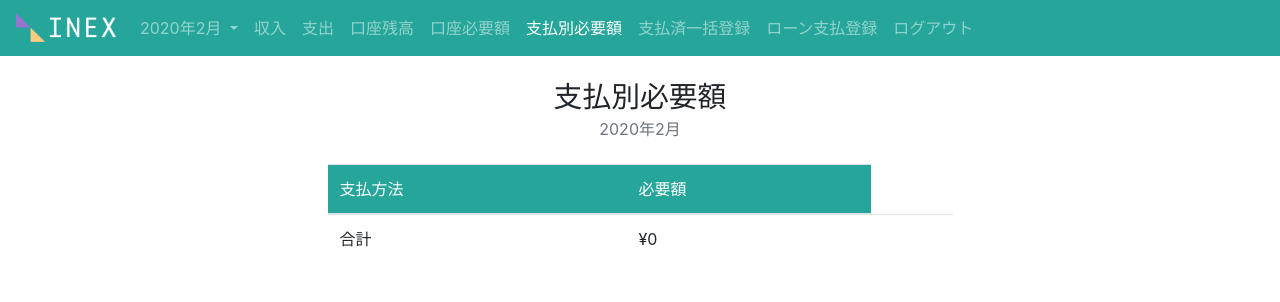
After one commit to anndddooh/income_and_expense, a Django app: page /income_and_expense/2020/2/method_require in a window 1280 px wide. The commit adds this page. Shown: the top 302 px of the page. Run offline with Django 3.2, Linux system fonts and the light colour scheme; the visitor is signed in with stand-in values (Sample User, id 1); data that the repository does not hold is empty; some libraries are stand-ins or nearby versions.

Commit message:
支払別必要額表示ページを追加

```diff
--- a/income_and_expense/templates/income_and_expense/base.html
+++ b/income_and_expense/templates/income_and_expense/base.html
@@ -64,7 +64,7 @@
 					<a class="nav-link" href="{% url 'income_and_expense:account_require' this_year this_mon %}">口座必要額</a>
 				</li>
 				<li class="nav-item" id="nav-item-method-require">
-					<a class="nav-link" href="#">支払別必要額</a>
+					<a class="nav-link" href="{% url 'income_and_expense:method_require' this_year this_mon %}">支払別必要額</a>
 				</li>
 				<li class="nav-item" id="nav-item-done-regist">
 					<a class="nav-link" href="#">支払済一括登録</a>
--- /dev/null
+++ b/income_and_expense/templates/income_and_expense/method_require.html
@@ -0,0 +1,50 @@
+{% extends 'income_and_expense/base.html' %}
+
+{% load static %}
+
+{% block main %}
+	<div class="row pt-4">
+		<div class="col text-center">
+			<h1 class="align-middle d-inline">支払別必要額</h1>
+		</div>
+	</div>
+	<div class="row"></div>
+		<div class="col text-center">
+			<span class="align-middle text-muted">{{ this_year }}年{{ this_mon }}月</span>
+		</div>
+	</div>
+	<div class="row pt-4 pb-4 justify-content-center">
+		<div class="col-md-6">
+			<div class="table-responsive">
+				<table class="table table-hover my-table">
+					<thead>
+						<tr>
+							<th class="text-nowrap">支払方法</th>
+							<th class="text-nowrap">必要額</th>
+						</tr>
+					</thead>
+					<tbody>
+						{% for method_require in method_requires %}
+							{% if method_require.is_insufficient == True %}
+								<tr class="table-danger">
+							{% else %}
+								<tr>
+							{% endif %}
+									<td class="align-middle">{{ method_require.method }}</td>
+									<td class="align-middle">{{ method_require.require }}</td>
+								</tr>
+						{% endfor %}
+						<tr>
+							<td class="align-middle">合計</td>
+							<td class="align-middle">{{ require_sum }}</td>
+							<td></td>
+						</tr>
+					</tbody>
+				</table>
+			</div>
+		</div>
+	</div>
+
+	<script src="{% static 'income_and_expense/js/method-require.js' %}"></script>
+
+{% endblock %}
--- a/income_and_expense/urls.py
+++ b/income_and_expense/urls.py
@@ -76,5 +76,11 @@ urlpatterns = [
         '<int:year>/<int:month>/account_require',
         views.account_require,
         name='account_require'
+    ),
+    # ex: /income_and_expense/2019/3/method_require/
+    path(
+        '<int:year>/<int:month>/method_require',
+        views.method_require,
+        name='method_require'
     )
 ]
--- a/income_and_expense/views.py
+++ b/income_and_expense/views.py
@@ -13,7 +13,7 @@ from bootstrap_modal_forms.generic import (
     BSModalCreateView, BSModalUpdateView, BSModalDeleteView
 )
 from .models import (
-    Expense, Income, DefaultExpenseMonth, DefaultIncomeMonth, Account
+    Expense, Income, DefaultExpenseMonth, DefaultIncomeMonth, Account, Method
 )
 from .forms import IncomeForm, ExpenseForm, BalanceForm
 
@@ -565,3 +565,58 @@ def account_require(request, year, month):
         'require_sum': "¥{:,}".format(require_sum),
         'insufficient_sum': "¥{:,}".format(insufficient_sum),
     })
+
+@login_required
+def method_require(request, year, month):
+    """method_requireページ用のビュー関数。
+
+    Parameters
+    ----------
+    request : HttpRequest
+        HttpRequestオブジェクト
+    year : int
+        会計年
+    month : int
+        会計月
+
+    Returns
+    -------
+    HttpResponse
+        HttpResponseオブジェクト
+    """
+
+    # 会計開始日と終了日を取得
+    first_date = datetime.date(year, month, 1)
+    last_date = (
+        first_date + relativedelta(months=1) - datetime.timedelta(days=1)
+    )
+
+    # 今月の支出リストを取得
+    this_month_exps = Expense.objects.filter(
+        pay_date__gte=first_date, pay_date__lte=last_date
+    )
+
+    # 支払方法別の必要金額を取得
+    methods = Method.objects.all() # 全支払方法
+    method_requires = [] # 支払方法別の必要金額
+    require_sum = 0 # 必要金額の合計値
+    for method in methods:
+        require = this_month_exps.filter(
+            method=method, done=False
+        ).aggregate(Sum('amount'))['amount__sum']
+        if require is None:
+            require = 0
+
+        require_sum += require
+
+        method_require = {
+            'method': method, 'require': "¥{:,}".format(require),
+        }
+        method_requires.append(method_require)
+
+    return render(request, 'income_and_expense/method_require.html', {
+        'this_year': year,
+        'this_mon': month,
+        'method_requires': method_requires,
+        'require_sum': "¥{:,}".format(require_sum),
+    })
--- /dev/null
+++ b/static/income_and_expense/js/method-require.js
@@ -0,0 +1,3 @@
+$(document).ready(function () {
+    $("#nav-item-method-require").addClass("active");
+});
```
